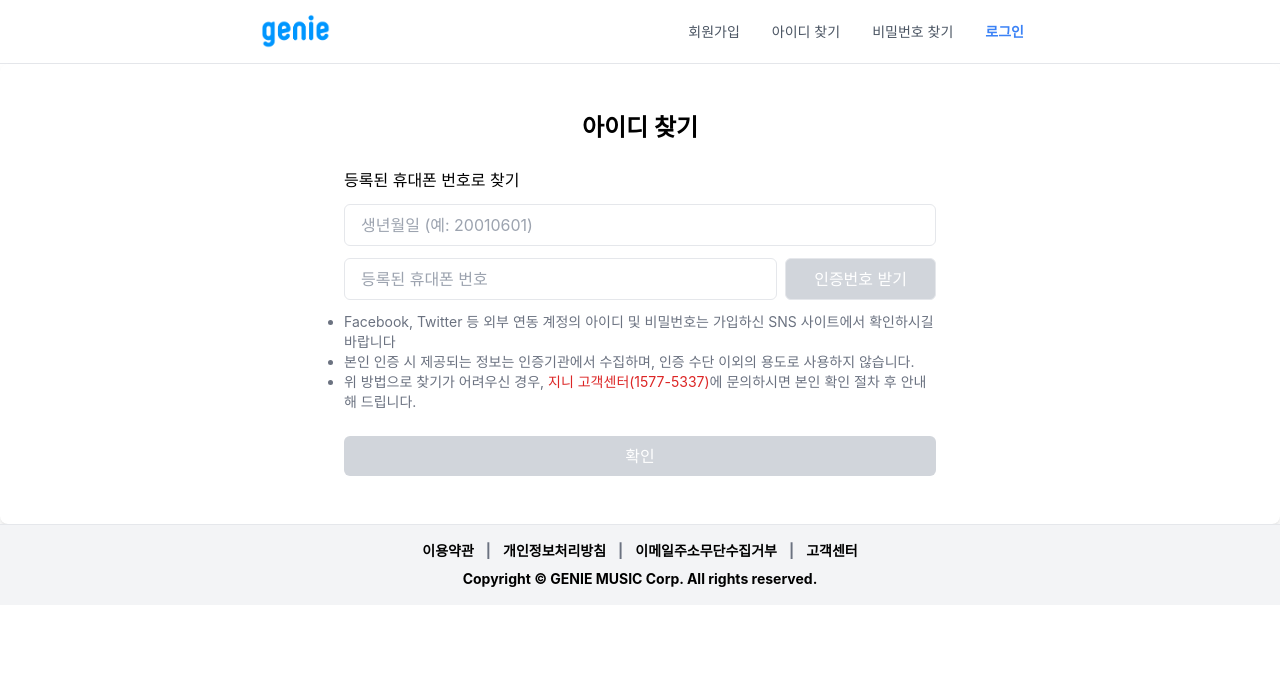
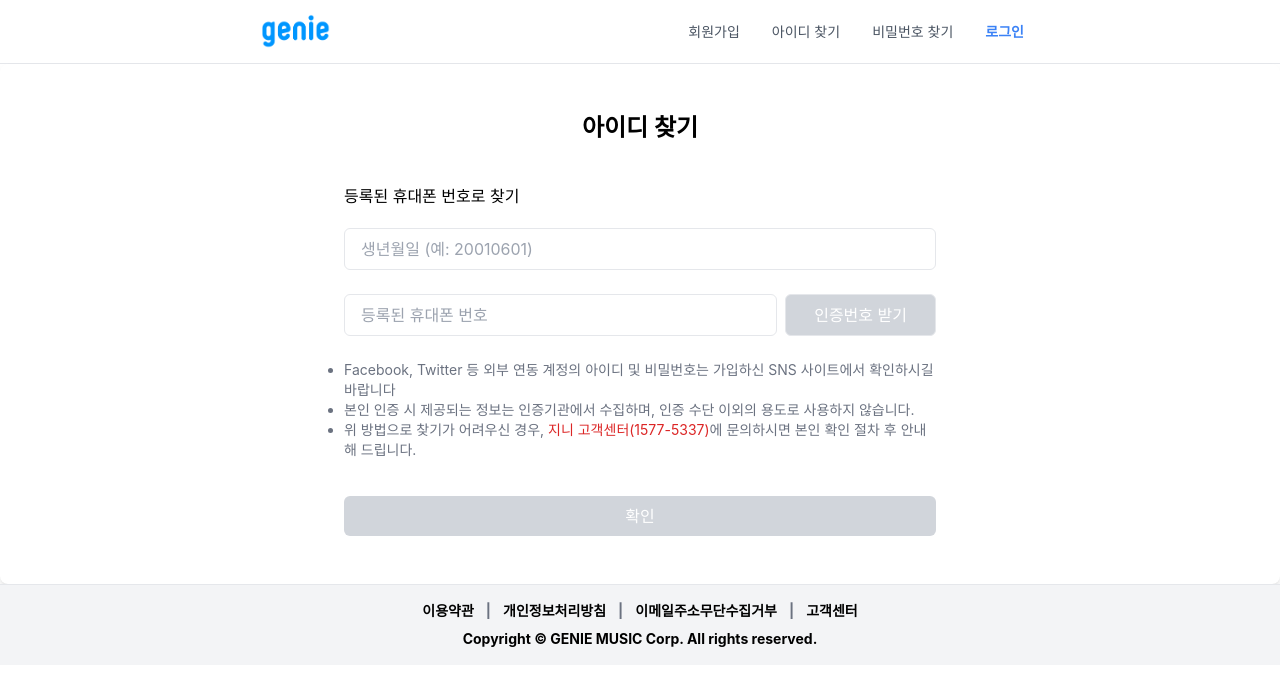
Before and after one commit to dohee12/Front_GENIE, a React (Create React App) app: page /find-id in a window 1280 px wide. Shown: the top 686 px of the page. Built offline with nearby package versions, Linux system fonts and the light colour scheme.

Commit message:
frontend 최종 완성

```diff
--- a/src/components/FindIdBox.js
+++ b/src/components/FindIdBox.js
@@ -46,10 +46,10 @@ const FindIdBox = () => {
     return (
         <div className="flex justify-center items-center p-8 bg-white shadow-md rounded-lg">
             <div className="w-full p-4">
-                <h2 className="text-2xl font-bold mb-6 text-center">아이디 찾기</h2>
+                <h2 className="text-2xl font-bold mb-10 text-center">아이디 찾기</h2>
                 <form className="items-center w-1/2 mx-auto">
-                    <h4 className='mb-3'>등록된 휴대폰 번호로 찾기</h4>
-                    <div>
+                    <h3 className='mb-5'>등록된 휴대폰 번호로 찾기</h3>
+                    <div className='mb-3'>
                         <input
                             type="text"
                             placeholder="생년월일 (예: 20010601)"
@@ -58,7 +58,7 @@ const FindIdBox = () => {
                             className="w-full px-4 py-2 border rounded-md focus:outline-none focus:ring-2 focus:ring-blue-500 mb-3"
                         />
                     </div>
-                    <div className="flex space-x-2">
+                    <div className="flex space-x-2 mb-3">
                         <input
                             type="text"
                             placeholder="등록된 휴대폰 번호"
@@ -68,7 +68,7 @@ const FindIdBox = () => {
                         />
                         <button
                             type="button"
-                            disabled={!valid.isPhoneInputValid}
+                            disabled={!valid.isPhoneValid}
                             onClick={handlePhoneVerification}
                             className={`w-1/3 px-4 py-2 border rounded-md focus:outline-none focus:ring-2 focus:ring-blue-500 mb-3 ${isPhoneInputValid ? 'bg-blue-500' : 'bg-gray-300'} text-white`}
                         >
@@ -104,7 +104,7 @@ const FindIdBox = () => {
                         )}
                         {id.foundId && <p className="text-green-500">아이디: {id.foundId}</p>}
                     </div>
-                    <div>
+                    <div className='mb-3'>
                         <ul className="list-disc text-sm text-gray-500">
                             <li>Facebook, Twitter 등 외부 연동 계정의 아이디 및 비밀번호는 가입하신 SNS 사이트에서 확인하시길 바랍니다</li>
                             <li>본인 인증 시 제공되는 정보는 인증기관에서 수집하며, 인증 수단 이외의 용도로 사용하지 않습니다.</li>
--- a/src/components/FindPwBox.js
+++ b/src/components/FindPwBox.js
@@ -46,10 +46,10 @@ const FindPwBox = () => {
     return (
         <div className="flex justify-center items-center p-8 bg-white shadow-md rounded-lg">
             <div className="w-full p-4">
-                <h2 className="text-2xl font-bold mb-6 text-center">비밀번호 찾기</h2>
+                <h2 className="text-2xl font-bold mb-10 text-center">비밀번호 찾기</h2>
                 <form className="items-center w-1/2 mx-auto">
                     <h4 className='mb-3'>등록된 휴대폰 번호로 찾기</h4>
-                    <div>
+                    <div className='mb-3'>
                         <input
                             type="text"
                             placeholder="아이디"
@@ -58,7 +58,7 @@ const FindPwBox = () => {
                             className="w-full px-4 py-2 border rounded-md focus:outline-none focus:ring-2 focus:ring-blue-500 mb-3"
                         />
                     </div>
-                    <div>
+                    <div className='mb-3'>
                         <input
                             type="text"
                             placeholder="생년월일 (예: 20010601)"
@@ -67,7 +67,7 @@ const FindPwBox = () => {
                             className="w-full px-4 py-2 border rounded-md focus:outline-none focus:ring-2 focus:ring-blue-500 mb-3"
                         />
                     </div>
-                    <div className='flex space-x-2'>
+                    <div className='flex space-x-2 mb-10'>
                         <input
                             type="text"
                             placeholder="등록된 휴대폰 번호"
@@ -113,7 +113,7 @@ const FindPwBox = () => {
                         )}
                         {pw.resetLink && <p className="text-green-500">비밀번호 재설정 링크: {pw.resetLink}</p>}
                     </div>
-                    <div>
+                    <div className='mb-3'>
                         <ul className='list-disc text-sm text-gray-500'>
                             <li>Facebook, Twitter등 외부 연동 계정의 아이디 및 비밀번호는 가입하신 SNS 사이트에서 확인하시길 바랍니다.</li>
                             <li>본인 인증 시 제공되는 정보는 인증기관에서 수집하며, 인증 수단 이외의 용도로 사용하지 않습니다.</li>
--- a/src/components/SignupBox.js
+++ b/src/components/SignupBox.js
@@ -58,9 +58,9 @@ const SignupBox = () => {
     return (
         <div className="flex justify-center items-center p-8 bg-white shadow-md rounded-lg">
             <div className="w-full p-4">
-                <h2 className="text-3xl font-bold mb-6 text-center">정보 입력</h2>
+                <h2 className="text-3xl font-bold mb-10 text-center">정보 입력</h2>
                 <form className="items-center w-1/2 mx-auto ">
-                    <div>
+                    <div className='mb-3'>
                         <h1>아이디</h1>
                         <div className="flex space-x-2">
                             <input
@@ -80,7 +80,7 @@ const SignupBox = () => {
                         </div>
                         {signup.username === '' ? <p className="text-gray-500">4~12자/영문 소문자(숫자 조합 가능)</p> : (signupValid.isUsernameValid === null ? null : signupValid.isUsernameValid ? <p className="text-green-500">사용 가능한 아이디입니다.</p> : <p className="text-red-500">이미 사용 중인 아이디입니다.</p>)}
                     </div>
-                    <div>
+                    <div className='mb-3'>
                         <h1>비밀번호</h1>
                         <input
                             type="password"
@@ -98,7 +98,7 @@ const SignupBox = () => {
                         />
                         {signup.password === '' && signup.confirmPassword === '' ? <p className="text-gray-500">8~20자/영문 대문자, 소문자, 숫자, 특수문자 중 2가지 이상 조합</p> : (signup.password === signup.confirmPassword && signupValid.isPasswordValid ? <p className="text-green-500">사용 가능한 비밀번호입니다.</p> : <p className="text-red-500">영문 대소문자, 숫자, 특수기호(@,$,!,%,*,?,&)중 2가지 이상을 조합하여 8~20자로 입력해주세요</p>)}
                     </div>
-                    <div>
+                    <div className='mb-3'>
                         <h1>이메일</h1>
                         <div className="flex space-x-2 items-center">
                             <input
@@ -123,7 +123,7 @@ const SignupBox = () => {
                         {signupValid.isEmailValid === null ? null : signupValid.isEmailValid ? <p className="text-green-500">사용 가능한 이메일입니다.</p> : <p className="text-red-500">유효하지 않은 이메일입니다.</p>}
                         <p className='text-sm mb-5 text-gray-500'>더 안전하게 계정을 보호하려면 가입 후 [내정보 > 회원정보 수정]에서 이메일 인증을 진행해주세요.</p>
                     </div>
-                    <div>
+                    <div className='mb-3'>
                         <h1>휴대폰 번호</h1>
                         <div className="flex space-x-2">
                             <input
```
